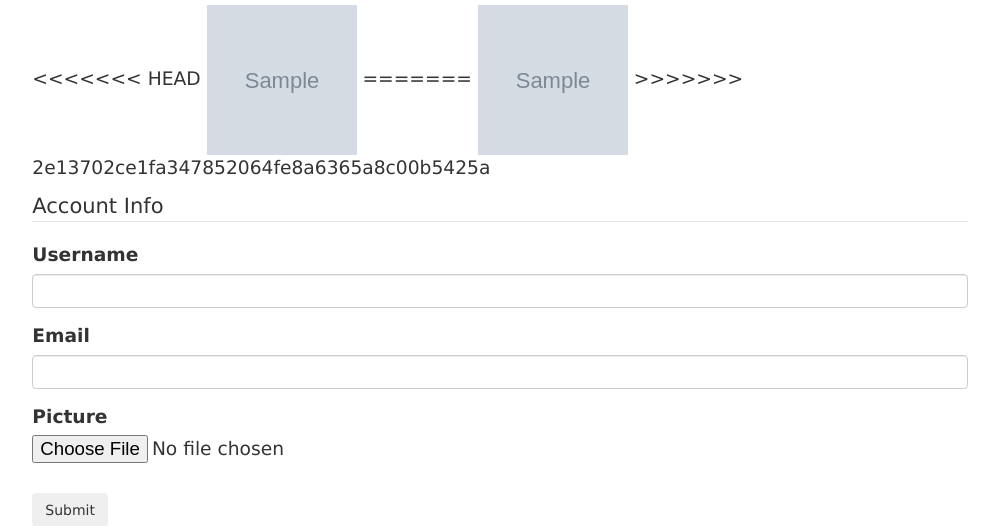
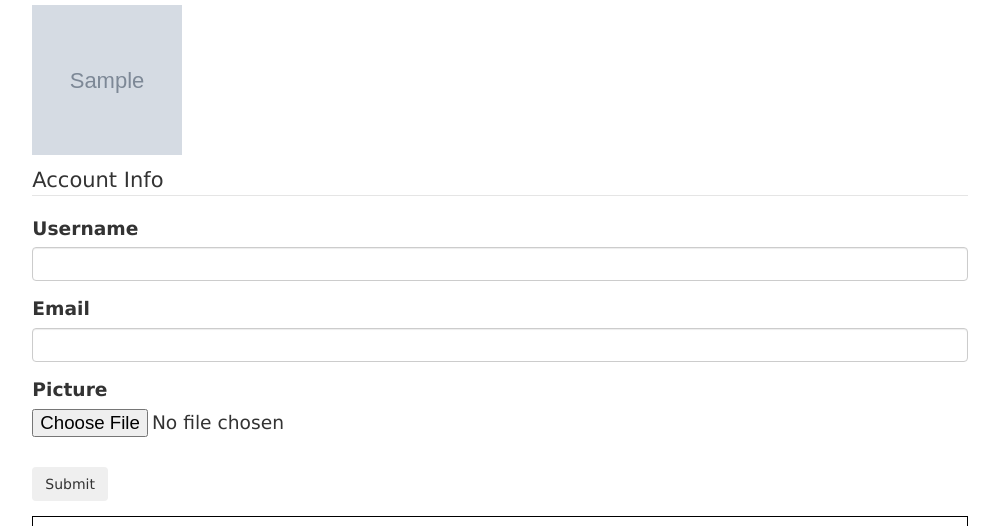
Before and after one commit to CircusCircus-Form-ZCW-Data-8-0/CircusCircus-Forum-, a Python web app: template forum/templates/account.html in a window 1280 px wide. Shown: the part 270-796 px from the top of the page, without its empty margins (140-1139 px from the left). Run offline with Jinja, Linux system fonts and the light colour scheme; the template is opened without the code that fills it: most values are stand-ins (such as "Sample title", 1, 10 or a date in 2020); grey boxes marked "Sample" are stand-in pictures; form fields are guessed from the names that the template uses.

Commit message:
updated, everything running

```diff
--- a/forum/model.py
+++ b/forum/model.py
@@ -11,7 +11,7 @@ class User(UserMixin, db.Model):
     username = db.Column(db.Text, unique=True)
     password_hash = db.Column(db.Text)
     email = db.Column(db.Text, unique=True)
-    image_file=db.Column(db.Text,default='profile.png')
+    image_file = db.Column(db.Text,default='profile.png')
     #admin = db.Column(db.Boolean, default=False, unique=True)
     posts = db.relationship("Post", backref="user")
     comments = db.relationship("Comment", backref="user")
--- a/forum/templates/account.html
+++ b/forum/templates/account.html
@@ -3,15 +3,10 @@
 
       <div class="media" >
 
-<<<<<<< HEAD
-           <!-- <img class="rounded-circle account-img"src='../../../static/test.png'>-->
-
-         <img class="round-circle account-img" src="{{image_file}}" width="150" height="150">
-=======
           <!-- <img class="rounded-circle account-img"src='../../../static/test.png'>-->
 
         <img class="round-circle account-img" src="{{image_file}}" width="150" height="150">
->>>>>>> 2e13702ce1fa347852064fe8a6365a8c00b5425a
+
           <div class="media-body">
               <p class="text-secondary">{{current_user.username}} </p>
               <p class="text-secondary">{{current_user.email}}</p>
--- a/forum/templates/header.html
+++ b/forum/templates/header.html
@@ -16,12 +16,8 @@
 <div class="login">
 	{% if current_user.is_authenticated %}
 	<b {% if current_user.admin %} style="color: red;" {% endif %}>{{ current_user.username }}</b>
-<<<<<<< HEAD
+
 	<a class="account-heading" href="/action_profile">(Your Profile)</a>
-
-=======
-	<a class="account-heading" href="/action_profile">(Account)</a>
->>>>>>> 2e13702ce1fa347852064fe8a6365a8c00b5425a
 	<a class="logoutlink" href="/action_logout">(logout)</a>
 
 
```
Also changed, not shown: forum/user_setting.py (+1 -10 lines).
